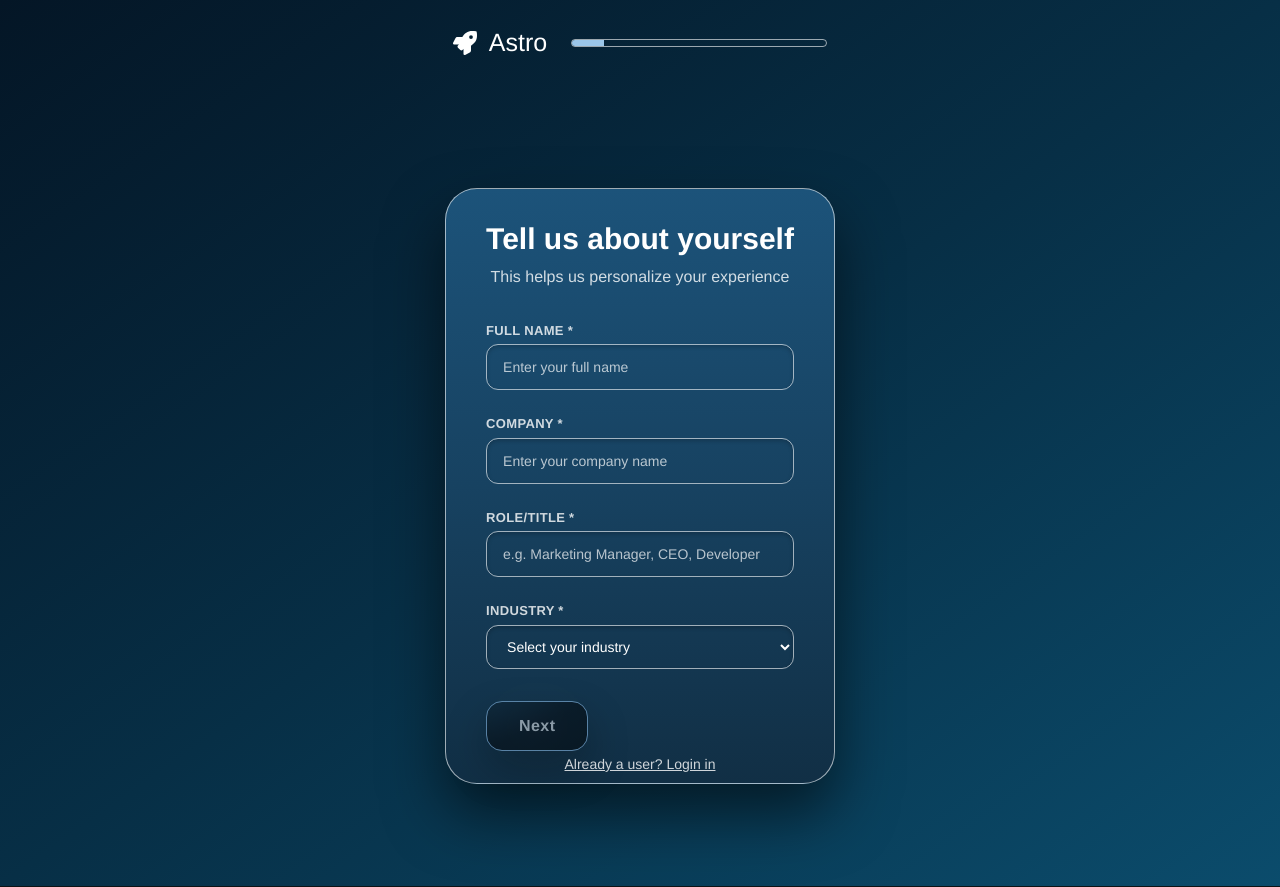
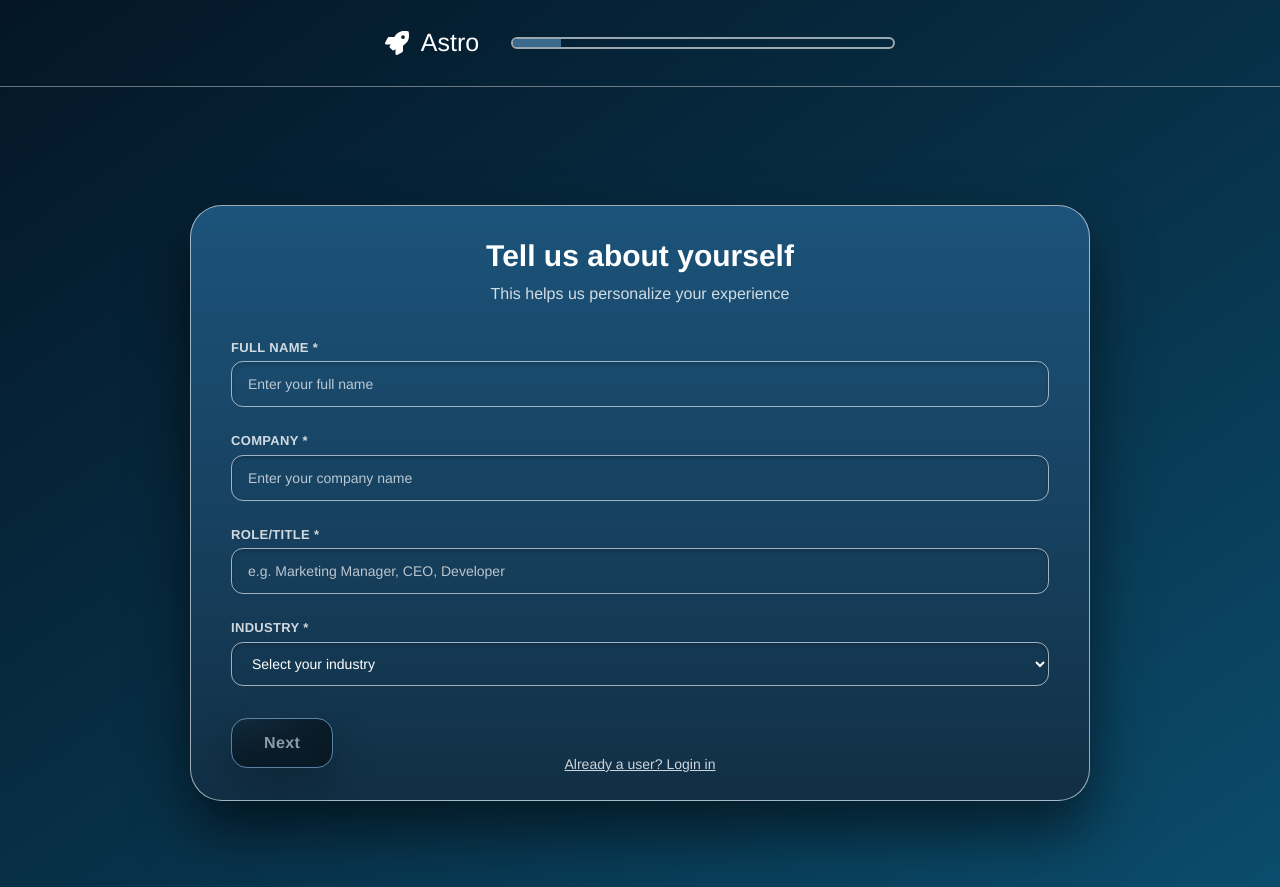
Before and after one commit to SimonNRisk/qtma25, a Next.js app in the folder frontend/: page /onboarding in a window 1280 px wide. Built offline with nearby package versions, Linux system fonts and the light colour scheme.

Commit message:
chore: further ui fixes (mainly margins, paddings, size

```diff
--- a/frontend/src/app/onboarding/components/FinalStep.tsx
+++ b/frontend/src/app/onboarding/components/FinalStep.tsx
@@ -19,7 +19,7 @@ export const FinalStep = ({ formData, onUnlock, onBack }: FinalStepProps) => {
   };
 
   return (
-    <div className="flex min-h-screen">
+    <div className="flex min-h-screen p-8">
       {/* Left Section - Post Idea Intro */}
       <div className="flex-1 flex items-center justify-center p-8">
         <div className="max-w-md">
@@ -31,7 +31,7 @@ export const FinalStep = ({ formData, onUnlock, onBack }: FinalStepProps) => {
 
       {/* Right Section - Post Card with Overlay */}
       <div className="flex-1 flex items-center justify-center p-8">
-        <div className="w-[632px] mx-auto relative">
+        <div className="w-[900px] mx-auto relative">
           <StepCard>
             <div className="space-y-4 p-6">
               {/* Post Header */}
--- a/frontend/src/app/onboarding/components/GoalsSelectionStep.tsx
+++ b/frontend/src/app/onboarding/components/GoalsSelectionStep.tsx
@@ -32,7 +32,7 @@ export const GoalsSelectionStep = ({
   ];
 
   return (
-    <div className="flex min-h-screen">
+    <div className="flex min-h-screen p-8">
       {/* Left Section - Welcome */}
       <div className="flex-1 flex items-center justify-center">
         <div className="max-w-md">
@@ -42,7 +42,7 @@ export const GoalsSelectionStep = ({
 
       {/* Right Section - Goals Selection */}
       <div className="flex-1 flex items-center justify-center">
-        <div className="w-[632px]">
+        <div className="w-[900px]">
           <StepCard>
             <div className="space-y-6">
               {/* Sub Header */}
--- a/frontend/src/app/onboarding/components/HooksSelectionStep.tsx
+++ b/frontend/src/app/onboarding/components/HooksSelectionStep.tsx
@@ -51,7 +51,7 @@ export const HooksSelectionStep = ({
   ];
 
   return (
-    <div className="w-[632px] mx-auto">
+    <div className="w-[900px] mx-auto mt-8">
       <StepCard>
         <div className="space-y-6">
           {/* Header */}
--- a/frontend/src/app/onboarding/components/OnboardingHeader.tsx
+++ b/frontend/src/app/onboarding/components/OnboardingHeader.tsx
@@ -9,22 +9,25 @@ export const OnboardingHeader = ({ currentStep, totalSteps }: OnboardingHeaderPr
   const progress = (currentStep / totalSteps) * 100;
 
   return (
-    <div className="w-full px-12 py-6">
-      <div className="flex items-center justify-center gap-6">
+    <div className="w-full border-b border-white/40">
+      <div className="px-12 py-6">
+        <div className="flex items-center justify-center gap-8">
           {/* Logo and Name */}
           <div className="flex items-center gap-3">
             <FaRocket className="text-white text-2xl" />
-          <span className="text-white font-['Helvetica_Neue'] text-[25px] font-normal">Astro</span>
+            <span className="text-white font-['Helvetica_Neue'] text-[25px] font-normal">
+              Astro
+            </span>
           </div>
 
           {/* Progress Bar */}
-        <div className="relative w-64 h-2 border border-white/60 rounded-full overflow-hidden">
-          {/* Completed portion (light blue) */}
+          <div className="relative w-96 h-3 border-2 border-white/60 rounded-full overflow-hidden bg-transparent">
+            {/* Completed portion (darker blue) */}
             <div
-            className="absolute top-0 left-0 h-full bg-[#9bc6e9] transition-all duration-300 ease-in-out"
+              className="absolute top-0 left-0 h-full bg-[#3c698e] transition-all duration-300 ease-in-out"
               style={{ width: `${progress}%` }}
             />
-          {/* Transparent background for incomplete portion is just the parent */}
+          </div>
         </div>
       </div>
     </div>
--- a/frontend/src/app/onboarding/components/PersonalInfoStep.tsx
+++ b/frontend/src/app/onboarding/components/PersonalInfoStep.tsx
@@ -32,6 +32,7 @@ export const PersonalInfoStep = ({
   isFormValid,
 }: PersonalInfoStepProps) => {
   return (
+    <div className="w-[900px] mt-8">
       <StepCard>
         <div className="text-center mb-8">
           <h1 className="text-3xl font-bold text-white mb-2">Tell us about yourself</h1>
@@ -85,5 +86,6 @@ export const PersonalInfoStep = ({
           showBack={false}
         />
       </StepCard>
+    </div>
   );
 };
--- a/frontend/src/app/onboarding/components/ProfileSummaryStep.tsx
+++ b/frontend/src/app/onboarding/components/ProfileSummaryStep.tsx
@@ -34,7 +34,7 @@ export const ProfileSummaryStep = ({ formData, onBack, onNext }: ProfileSummaryS
   }
 
   return (
-    <div className="flex min-h-screen">
+    <div className="flex min-h-screen p-8">
       {/* Left Section - Welcome */}
       <div className="flex-1 flex items-center justify-center">
         <div className="max-w-md">
@@ -44,7 +44,7 @@ export const ProfileSummaryStep = ({ formData, onBack, onNext }: ProfileSummaryS
 
       {/* Right Section - Profile Summary */}
       <div className="flex-1 flex items-center justify-center">
-        <div className="w-[632px]">
+        <div className="w-[900px]">
           <StepCard>
             <div className="space-y-6">
               {/* Header */}
--- a/frontend/src/app/onboarding/components/QuestionStep.tsx
+++ b/frontend/src/app/onboarding/components/QuestionStep.tsx
@@ -35,7 +35,7 @@ export const QuestionStep = ({
   rows = 4,
 }: QuestionStepProps) => {
   return (
-    <div className="w-[632px] mx-auto">
+    <div className="w-[900px] mx-auto mt-8">
       <StepCard>
         <div className="space-y-6">
           {/* Main Question */}
```
Lines whose indentation alone changed are shown as unchanged.
